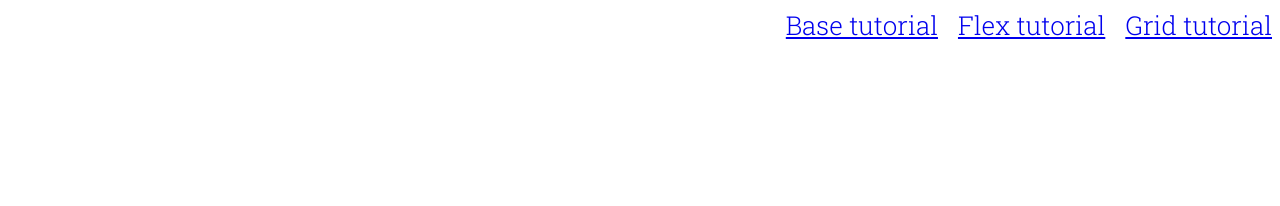
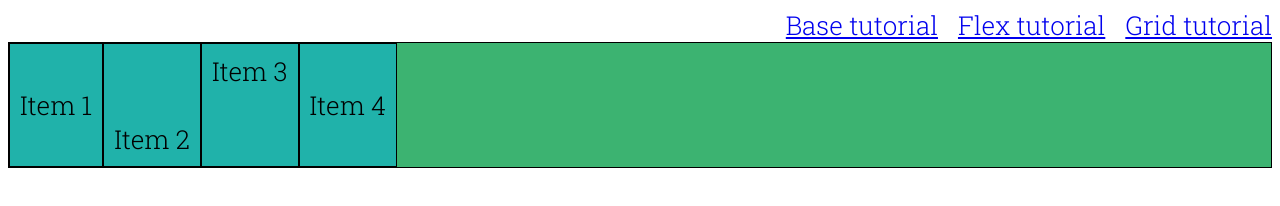
Before and after one commit to brodenbeck/austin-bootcamp-materials, a plain HTML site: page demos/display-properties/flex.html in a window 1280 px wide. Drawn offline with Linux system fonts and the light colour scheme.

Commit message:
:sparkles: adding flexbox demo

```diff
--- a/demos/display-properties/flex.html
+++ b/demos/display-properties/flex.html
@@ -15,7 +15,12 @@
     <a href="grid.html">Grid tutorial</a>
   </nav>
   <section class="outline">
-
+    <div class="flex-container">
+      <div class="item"><br>Item 1</div>
+      <div class="item"><br><br>Item 2</div>
+      <div class="item">Item 3</div>
+      <div class="item"><br>Item 4</div>
+    </div>
   </section>
 </body>
 </html>
--- a/demos/display-properties/main.css
+++ b/demos/display-properties/main.css
@@ -37,6 +37,92 @@ span {
 } */
 
 /*
+==========================
+display: flex demo styles
+==========================
+*/
+.flex-container {
+  background-color: mediumseagreen;
+  display: flex;
+}
+
+.flex-container .item {
+  background-color: lightseagreen;
+  padding: 10px;
+  text-align: center;
+}
+
+/* (1.) uncomment the following rule */
+/* .flex-container {
+  justify-content: flex-start;
+} */
+
+/* (2.) uncomment the following rule */
+/* .flex-container {
+  justify-content: flex-end;
+} */
+
+/* (3.) uncomment the following rule */
+/* .flex-container {
+  justify-content: center;
+} */
+
+/* (4.) uncomment the following rule */
+/* .flex-container {
+  justify-content: space-around;
+} */
+
+/* (5.) uncomment the following rule */
+/* .flex-container {
+  justify-content: space-between;
+} */
+
+/* (6.) uncomment the following rule */
+/* .flex-container {
+  justify-content: space-evenly;
+} */
+
+/* (7.) uncomment the following rule */
+/* .flex-container {
+  align-items: stretch;
+} */
+
+/* (8.) uncomment the following rule */
+/* .flex-container {
+  align-items: flex-start;
+} */
+
+/* (9.) uncomment the following rule */
+/* .flex-container {
+  align-items: flex-end;
+} */
+
+/* (10.) uncomment the following rule */
+/* .flex-container {
+  align-items: center;
+} */
+
+/* (11.) uncomment the following rule */
+/* .flex-container {
+  flex-direction: row;
+} */
+
+/* (12.) uncomment the following rule */
+/* .flex-container {
+  flex-direction: column;
+} */
+
+/* (13.) uncomment the following rule */
+/* .flex-container {
+  flex-direction: row-reverse;
+} */
+
+/* (14.) uncomment the following rule */
+/* .flex-container {
+  flex-direction: column-reverse;
+} */
+
+/*
 ==================
 additional styles
 ==================
```
